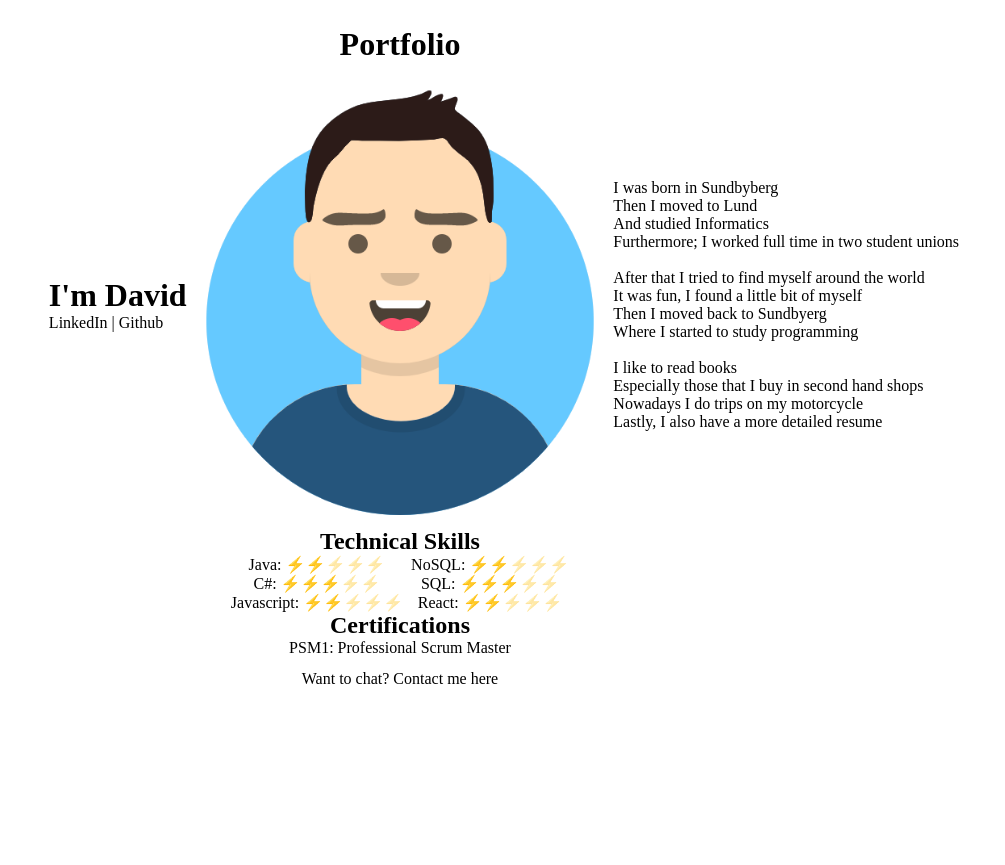
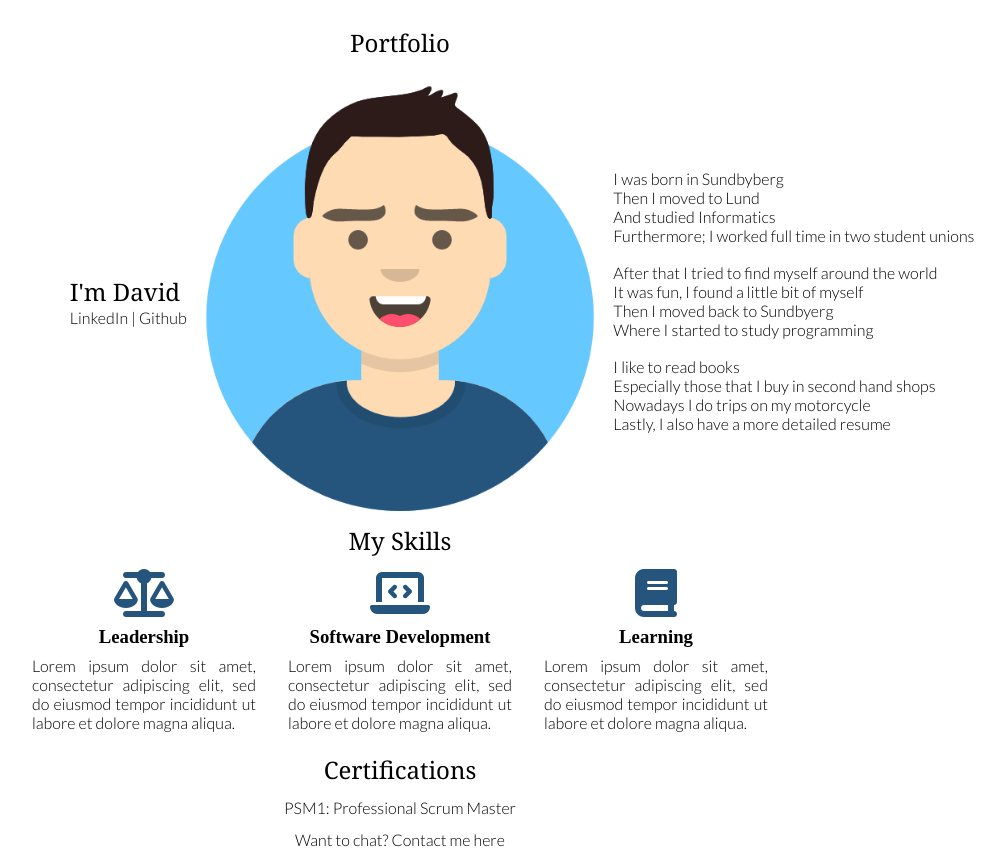
Before and after one commit to Dfrodin94/davidwebsite, a plain HTML site: page index.html in a window 1280 px wide. Shown: the whole page, without its empty margins (240-1245 px from the left). Before the commit the page ends 800 px from the top, so only its background shows below. Drawn offline with Linux system fonts and the light colour scheme.

Commit message:
fixed new layout for skills

```diff
--- a/index.html
+++ b/index.html
@@ -2,30 +2,32 @@
 <html lang="en">
 <head>
     <meta charset="UTF-8">
+    <meta name="viewport" content="width=device-width, initial-scale=1.0" />
     <title>David Frödin</title>
     <link rel="stylesheet" href="./styles.css">
+
+    <script src="https://kit.fontawesome.com/89e6bb5ba2.js" crossorigin="anonymous"></script>
 </head>
 
 <body>
 
+<header class="header">
+    <h2>Portfolio</h2>
+</header>
 
-<div class="portfolio">
-    <h2>Portfolio</h2>
-</div>
+<main>
+    <div class="about__wrapper">
 
-
-<div class="about-wrapper">
-
-    <div class="title">
+        <section class="title">
             <h1>I'm David </h1>
             <p> LinkedIn | Github </p>
-    </div>
+        </section>
 
-    <div class="imgbox">
+        <section class="imgbox">
             <img class="center-fit" src="./images/avatar-background.png" alt="">
-    </div>
+        </section>
 
-    <div class="text-box">
+        <section class="about__text">
             <p>I was born in Sundbyberg </p>
             <p>Then I moved to Lund</p>
             <p>And studied Informatics</p>
@@ -42,29 +44,39 @@
             <p>Especially those that I buy in second hand shops</p>
             <p>Nowadays I do trips on my motorcycle</p>
             <p>Lastly, I also have a more detailed resume </p>
+        </section>
+    </div>
+
+    <section class="skills__text">
+        <h2> My Skills </h2>
+        <div class="skills__wrapper">
+
+            <div class="skill__text__box">
+                <i class="fas fa-balance-scale fa-3x"></i>
+                <h3>Leadership</h3>
+                <p> Lorem ipsum dolor sit amet, consectetur adipiscing elit, sed do eiusmod tempor incididunt ut labore et dolore magna aliqua. </p>
+            </div>
+
+            <div class="skill__text__box">
+                <i class="fas fa-laptop-code fa-3x"></i>
+                <h3>Software Development </h3>
+                <p> Lorem ipsum dolor sit amet, consectetur adipiscing elit, sed do eiusmod tempor incididunt ut labore et dolore magna aliqua. </p>
+            </div>
+
+            <div class="skill__text__box">
+                <i class="fas fa-book fa-3x"></i>
+                <h3>Learning</h3>
+                <p> Lorem ipsum dolor sit amet, consectetur adipiscing elit, sed do eiusmod tempor incididunt ut labore et dolore magna aliqua. </p>
             </div>
         </div>
 
 
-<div class="prog-skills">
-    <h2> Technical Skills </h2>
-    <div class="skills-wrapper">
-        <div class="skills-text-box">
-            <p> Java: ⚡️⚡️<span class="black-white">⚡️⚡️️⚡️</span></p>
-            <p> C#: ⚡️⚡️⚡️<span class="black-white">⚡️️⚡️</span></p>
-            <p> Javascript: ⚡️⚡️️<span class="black-white">⚡️️⚡️️⚡️</span></p>
-        </div>
-        <div class="skills-text-box">
-            <p> NoSQL: ⚡️⚡️️️<span class="black-white">⚡️️⚡️️⚡️</span></p>
-            <p> SQL: ⚡️⚡️⚡️️️<span class="black-white">️️⚡️️⚡️</span></p>
-            <p> React: ⚡️⚡️️️<span class="black-white">⚡️️⚡️️⚡️</span></p>
-        </div>
-    </div>
+
         <h2>Certifications</h2>
         <p>PSM1: Professional Scrum Master</p>
+    </section>
 
-
-</div>
+</main>
 
 <footer>
     <p> Want to chat? Contact me here</p>
--- a/styles.css
+++ b/styles.css
@@ -1,23 +1,36 @@
+@import url('https://fonts.googleapis.com/css2?family=Lato:wght@300&family=Noto+Serif:wght@400;700&display=swap');
+
 * {
-    margin: 0px;
-    padding: 0px;
+    margin: 0;
+    padding: 0;
     box-sizing: border-box;
+}
+
+h1, h2 {
+    font-family: 'Noto Serif', serif;
+    font-weight: normal;
+}
+
+p{
+    font-family: 'Lato', sans-serif;
+
 }
 
 /* header */
 
-.portfolio {
+.header {
     margin-top: 2%;
     text-align: center;
+
 }
 
-.portfolio h2 {
-    font-size: 2rem;
-}
+/*.header h2 {*/
+/*    font-size: 2rem;*/
+/*}*/
 
 /*main*/
 
-.about-wrapper {
+.about__wrapper {
     display: grid;
     place-items: center;
     /*gap: 4px;*/
@@ -28,14 +41,15 @@
     padding-top: 2em;
     justify-self: end;
 
+
 }
-.text-box {
+.about__text {
     padding-top: 2em;
     justify-self: start;
 
 }
 
-.prog-skills {
+.skills__text {
     margin-top: 1%;
     text-align: center;
     display: grid;
@@ -52,22 +66,39 @@
     margin: auto;
 }
 
-.skills-wrapper {
+.skills__wrapper {
     display: grid;
-    justify-content: center;
-    align-content: center;
-    gap: 8px;
-    grid-auto-flow: column;
+    place-items: center;
+    grid-template-columns: repeat(3,1fr);
+    margin-bottom: 1%;
+    padding-left: 20%;
+    padding-right: 20%;
+
 }
 
-.skills-text-box {
-    text-align: center;
-    /*height: 100px;*/
-    /*width: 200px;*/
+.skills__text h2 {
+    margin-bottom: 0.5em;
 }
 
-.black-white {
+.skill__text__box {
+    text-align: center;
+}
+
+.skill__text__box h3 {
+    margin-top: 0.5em;
+
+}
+.skill__text__box p {
+    text-align: justify;
+    padding: 0.5em 1em;
+}
+
+.skill__icon {
     opacity: 0.4;
+}
+
+.fas {
+    color:#25557c;
 }
 
 /*footer*/
@@ -75,16 +106,16 @@
 footer {
     margin-top: 1%;
     text-align: center;
+    padding-bottom: 1em;
 }
 
+/*mobile and smaller screens */
 
+@media screen
+and (min-width:320px)
+and (max-width: 960px) {
 
-
-/*mobile */
-
-@media screen and (max-width: 960px) {
-
-    .about-wrapper {
+    .about__wrapper {
         display: grid;
         place-items: center;
         /*gap: 4px;*/
@@ -92,46 +123,26 @@ footer {
         grid-template-rows: 1fr;
     }
 
-
     .title {
         padding-top: 2em;
         justify-self: auto;
 
     }
-    .text-box {
+    .about__text {
         padding-top: 2em;
         justify-self: auto;
         text-align: center;
 
     }
 
-
-
-
-}
-
-@media screen
-and (min-width:320px)
-and (max-width: 960px) {
-
-    .about-wrapper {
+    .skills__wrapper {
         display: grid;
         place-items: center;
-        /*gap: 4px;*/
         grid-template-columns: none;
         grid-template-rows: 1fr;
-    }
-
-
-    .title {
-        padding-top: 2em;
-        justify-self: auto;
-
-    }
-    .text-box {
-        padding-top: 2em;
-        justify-self: auto;
-        text-align: center;
+        margin-bottom: 1%;
+        padding-left: 10%;
+        padding-right: 10%;
 
     }
 
```
Lines whose indentation alone changed are shown as unchanged.
